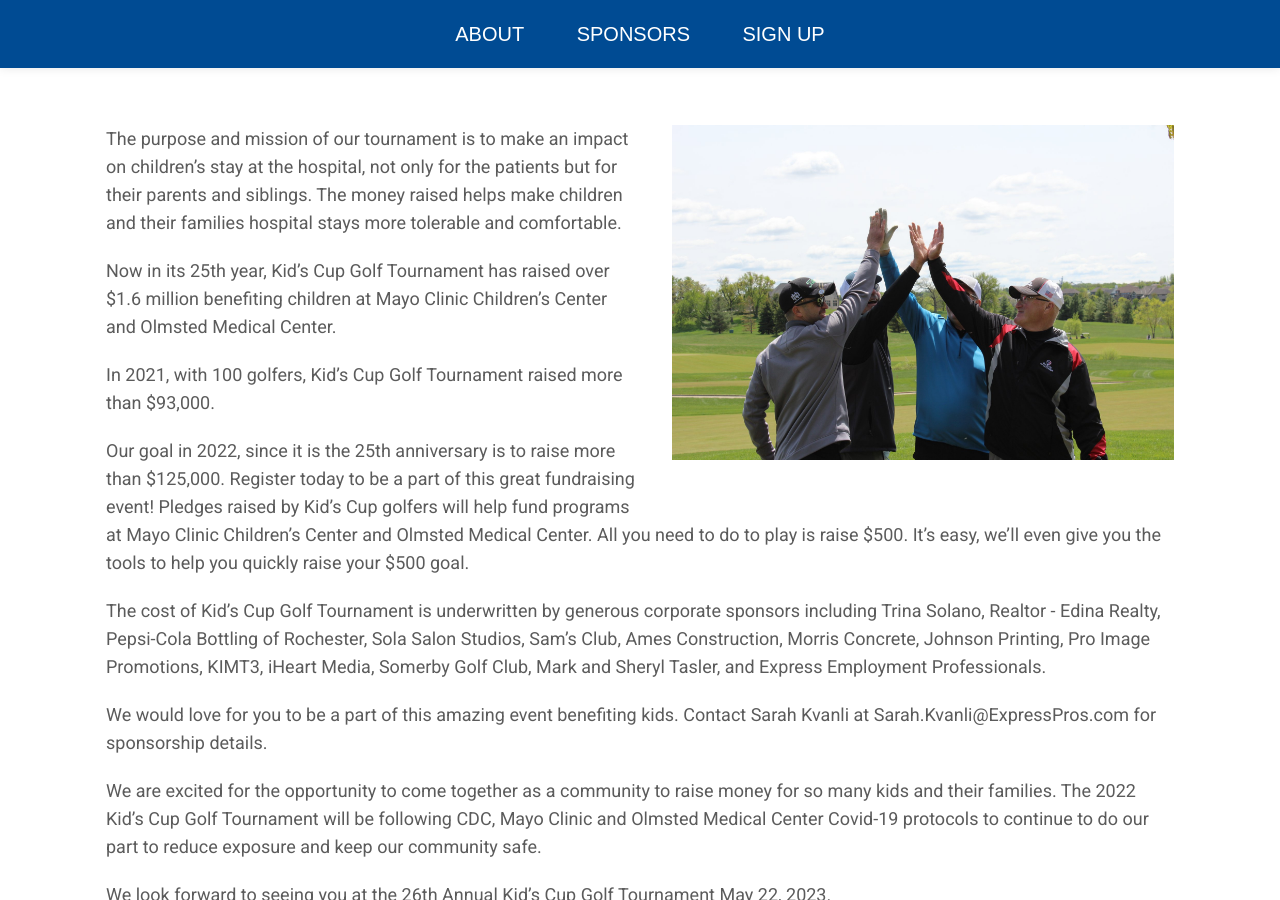
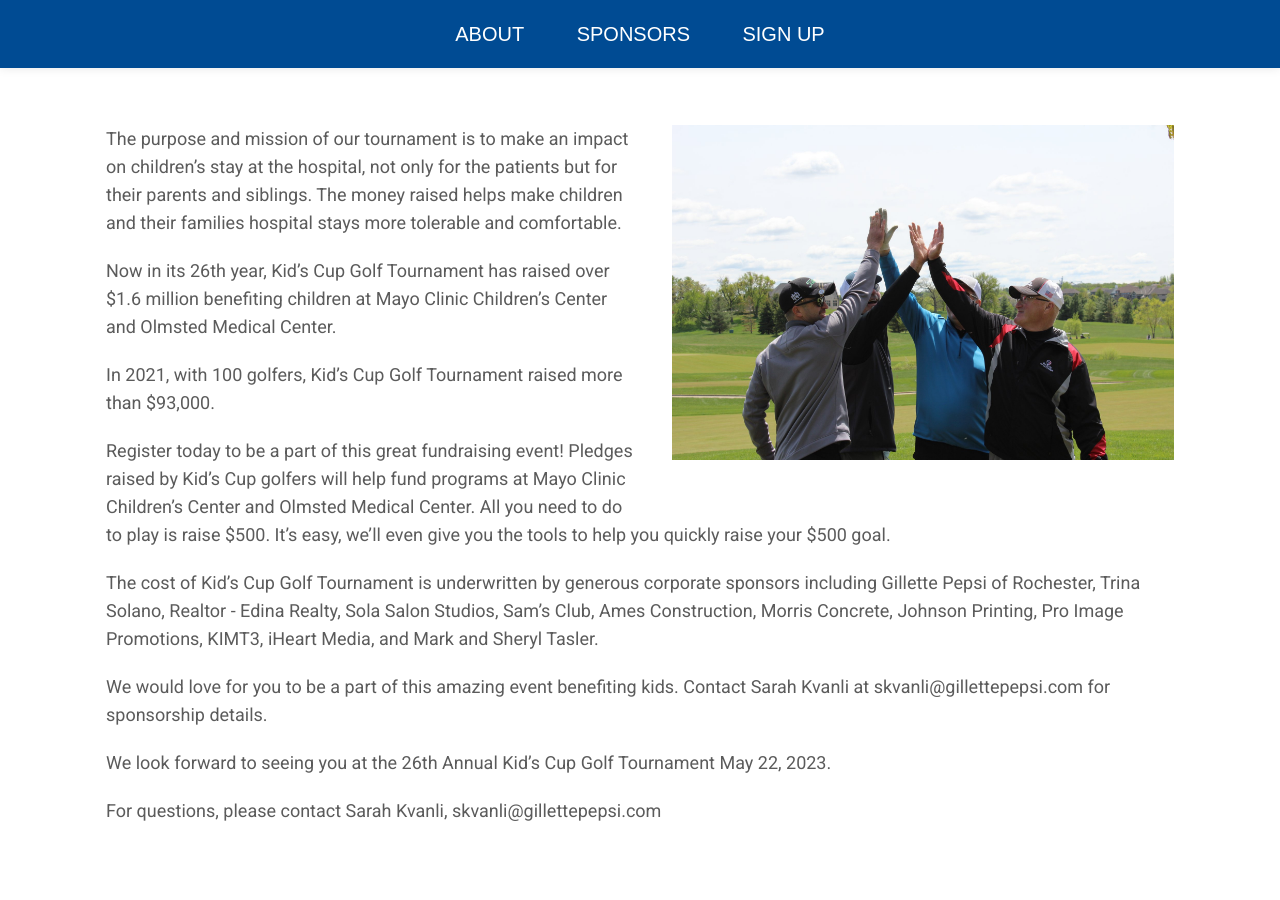
Before and after one commit to kidscuprochester/kidscuprochester.github.io, a Jekyll site: the page built from index.md, in a window 1280 px wide and 900 px high, scrolled down 1297 px. Built offline with Jekyll 4.4.1, drawn with Linux system fonts in a browser that asks for light colours; nearby versions of some CDN libraries.

Commit message:
Updated Config

```diff
--- a/_config.yml
+++ b/_config.yml
@@ -40,27 +40,21 @@ who_we_are:
   text: "The purpose and mission of our tournament is to make an impact on children’s
     stay at the hospital, not only for the patients but for their parents and siblings.
     \ The money raised helps make children and their families hospital stays more
-    tolerable and comfortable.\n\nNow in its 25th year, Kid’s Cup Golf Tournament
+    tolerable and comfortable.\n\nNow in its 26th year, Kid’s Cup Golf Tournament
     has raised over $1.6 million benefiting children at Mayo Clinic Children’s Center
     and Olmsted Medical Center. \n\nIn 2021, with 100 golfers, Kid’s Cup Golf Tournament
-    raised more than $93,000.\n\nOur goal in 2022, since it is the 25th anniversary
-    is to raise more than $125,000. Register today to be a part of this great fundraising
+    raised more than $93,000.\n\nRegister today to be a part of this great fundraising
     event!  Pledges raised by Kid's Cup golfers will help fund programs at Mayo Clinic
     Children’s Center and Olmsted Medical Center.  All you need to do to play is raise
     $500.  It's easy, we'll even give you the tools to help you quickly raise your
     $500 goal. \n\nThe cost of Kid’s Cup Golf Tournament is underwritten by generous
-    corporate sponsors including Trina Solano, Realtor - Edina Realty, Pepsi-Cola
-    Bottling of Rochester, Sola Salon Studios, Sam’s Club, Ames Construction, Morris
-    Concrete, Johnson Printing, Pro Image Promotions, KIMT3, iHeart Media, Somerby
-    Golf Club, Mark and Sheryl Tasler, and Express Employment Professionals.\n\nWe
-    would love for you to be a part of this amazing event benefiting kids.  Contact
-    Sarah Kvanli at Sarah.Kvanli@ExpressPros.com for sponsorship details. \n \n\nWe
-    are excited for the opportunity to come together as a community to raise money
-    for so many kids and their families.  The 2022 Kid’s Cup Golf Tournament will
-    be following CDC, Mayo Clinic and Olmsted Medical Center Covid-19 protocols to
-    continue to do our part to reduce exposure and keep our community safe.\n\nWe
-    look forward to seeing you at the 26th Annual Kid’s Cup Golf Tournament May 22,
-    2023.\n\nFor questions, please contact Sarah Kvanli, skvanli@gillettepepsi.com"
+    corporate sponsors including Gillette Pepsi of Rochester, Trina Solano, Realtor
+    - Edina Realty, Sola Salon Studios, Sam’s Club, Ames Construction, Morris Concrete,
+    Johnson Printing, Pro Image Promotions, KIMT3, iHeart Media, and Mark and Sheryl
+    Tasler.\n\nWe would love for you to be a part of this amazing event benefiting
+    kids.  Contact Sarah Kvanli at skvanli@gillettepepsi.com for sponsorship details.
+    \n\nWe look forward to seeing you at the 26th Annual Kid’s Cup Golf Tournament
+    May 22, 2023.\n\nFor questions, please contact Sarah Kvanli, skvanli@gillettepepsi.com"
   image: "/uploads/Team%20High%20Five-54a5d6.jpg"
 whats_new:
   text: "The tournament will be held at [Somerby Golf Club](http://www.somerby.com),
```
